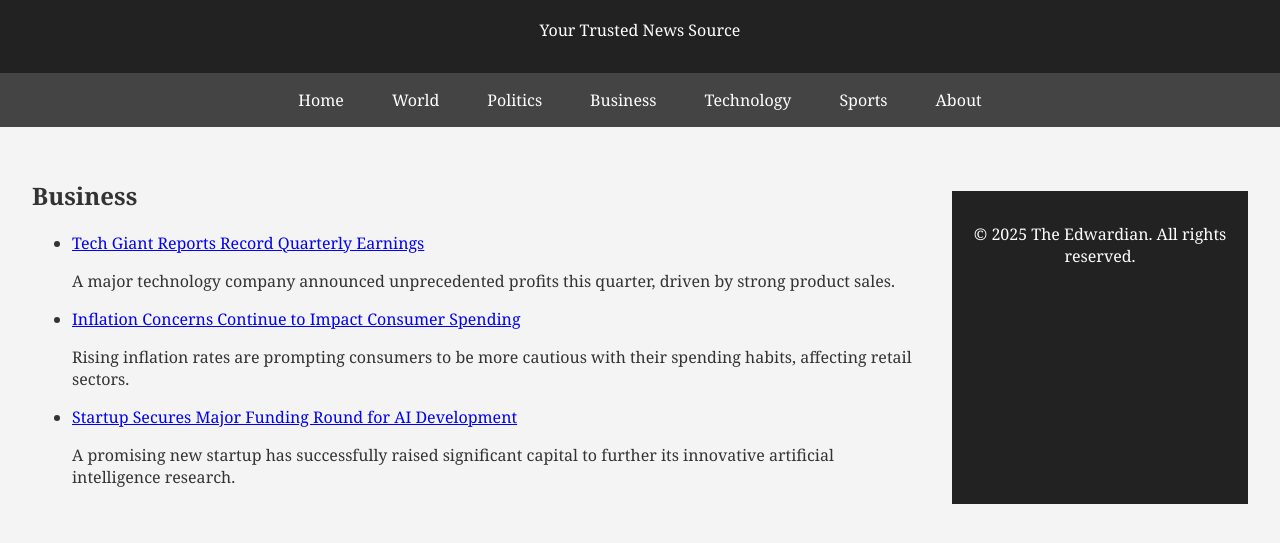
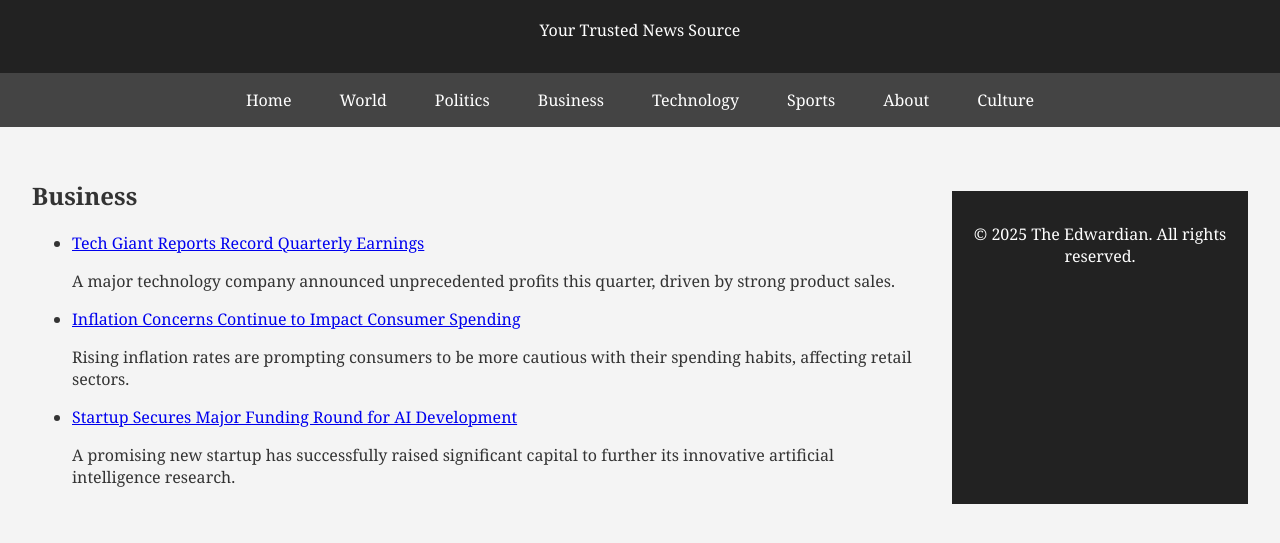
Before and after one commit to studypi3/TheEdwardianBuisness, a plain HTML site: page index.html in a window 1280 px wide. Shown: the part 83-626 px from the top of the page. Drawn offline with Linux system fonts and the light colour scheme.

Commit message:
Update index.html

```diff
--- a/index.html
+++ b/index.html
@@ -95,6 +95,7 @@
     <a href="https://studypi3.github.io/TheEdwardianTechnology/">Technology</a>
     <a href="https://studypi3.github.io/TheEdwardianSports/">Sports</a>
     <a href="https://studypi3.github.io/TheEdwardianAbout/">About</a>
+    <a href="https://studypi3.github.io/TheEdwardianCulture/">Culture</a>
   </nav>
     <main class="container">
         <section id="business" class="topic-section">
```
